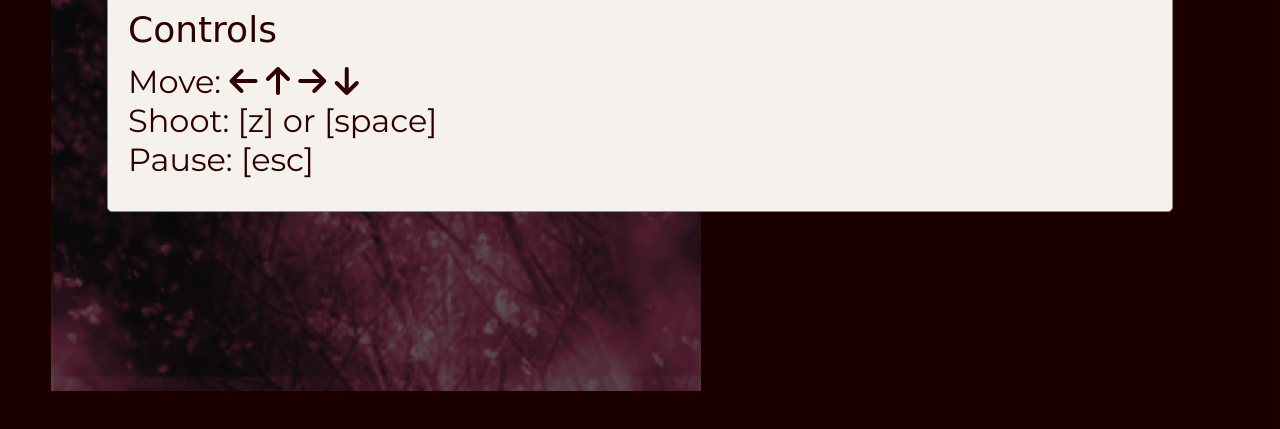
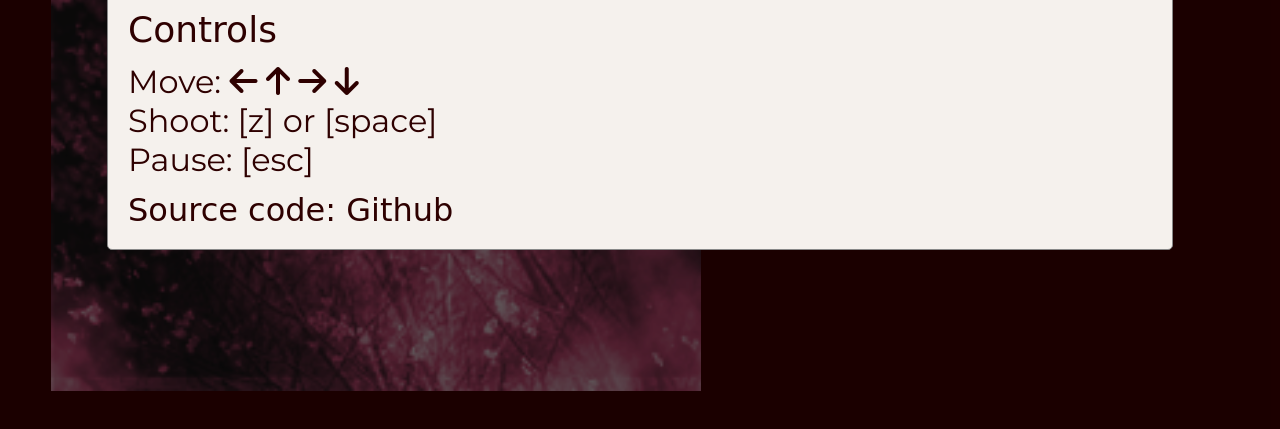
Before and after one commit to WilsonMinFong/miko, a website: page index.html in a window 1280 px wide. Shown: the part 329-758 px from the top of the page. Drawn offline with Linux system fonts and the light colour scheme; a web font is replaced by a local one.

Commit message:
Add link to source code in instructions modal

```diff
--- a/index.html
+++ b/index.html
@@ -41,6 +41,9 @@
             Pause: [esc]
           </li>
         </ul>
+        <footer>Source code:
+          <a href="https://github.com/WilsonMinFong/miko" target="_blank">Github</a>
+        </footer>
       </div>
     </div>
 
```
